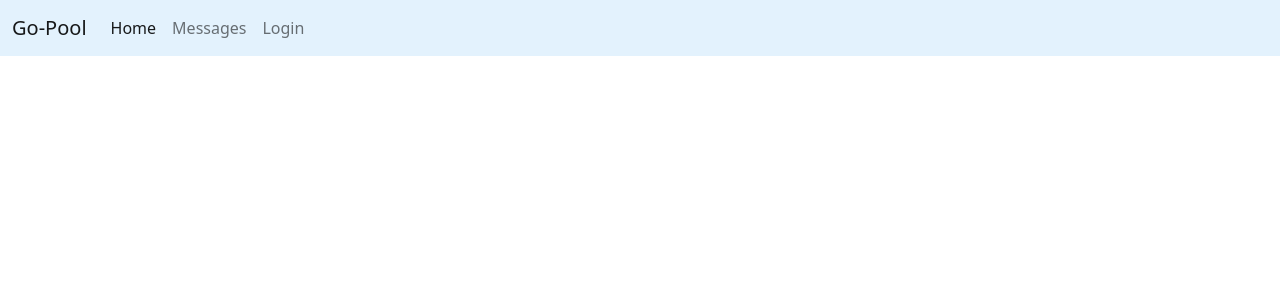
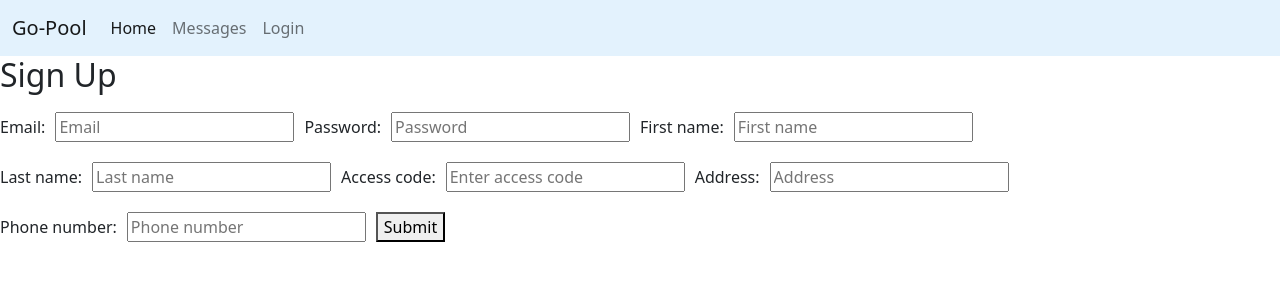
Before and after one commit to GS-goblin-shark/go-pool, a React app: page /signup in a window 1280 px wide. Shown: the top 300 px of the page. Built offline with nearby package versions, Linux system fonts and the light colour scheme.

Commit message:
committing changes before PR

```diff
--- a/client/App.js
+++ b/client/App.js
@@ -7,6 +7,7 @@ import Messages from './components/messages';
 import DirMessage from './components/directMessage';
 import Thread from './components/thread';
 import NavBar from './components/navbar';
+import Signup from './components/signup';
 
 function App() {
   const [state, updateState] = useState({
@@ -24,9 +25,9 @@ function App() {
         <Route path='/login'>
           <Login />
         </Route>
-        {/* <Route path='/signup'>
+        <Route path='/signup'>
           <Signup />
-        </Route> */}
+        </Route>
         <Route exact path='/messages'>
           <Messages />
         </Route>
--- /dev/null
+++ b/client/components/signUp.jsx
@@ -0,0 +1,126 @@
+import React, { useState, useEffect } from 'react';
+import axios from 'axios';
+//import from '../style.css';
+
+function signUp() {
+
+  const [state, setState] = useState({
+    email: '',
+    password: '',
+    firstName: '',
+    lastName: '',
+    address: '',
+    phoneNum: '',
+  })
+
+  const handleOnChange = e => {
+    setState({...state, [e.target.name]: e.target.value})
+    console.log(state)
+  }
+
+  const handleSubmit = e => {
+      e.preventDefault();
+
+      console.log('submitted')
+
+      axios.post('/api/signup', {
+        email: state.email,
+        password: state.password,
+        first_name: state.firstName,
+        last_name: state.lastName,
+        address: state.address,
+        phone_number: state.phoneNum
+      })
+      .then(function (response) {
+        console.log(response);
+      })
+      .catch(function (error) {
+        console.log(error);
+      });
+  }
+
+
+
+  return (
+    <div className='signup'>
+      <h2>Sign Up</h2>
+
+      <form>
+        <label>
+          Email:
+        <input
+          type='text'
+          placeholder='Email'
+          name='email'
+          onChange={handleOnChange}
+          required>
+        </input>
+        </label>
+        <label>
+          Password:
+        <input
+          type='password'
+          name='password'
+          onChange={handleOnChange}
+          placeholder='Password'
+          required>
+        </input>
+        </label>
+        <label>
+          First name:
+        <input
+          type='text'
+          name='firstName'
+          onChange={handleOnChange}
+          placeholder='First name'
+          required>
+        </input>
+        </label>
+        <label>
+          Last name:
+        <input
+          type='text'
+          name='lastName'
+          onChange={handleOnChange}
+          placeholder='Last name'
+          required>
+        </input>
+        </label>
+        <label>
+          Access code:
+        <input
+          type='text'
+          name='accessCode'
+          onChange={handleOnChange}
+          placeholder='Enter access code'
+          required>
+        </input>
+        </label>
+        <label>
+          Address:
+        <input
+          type='text'
+          name='address'
+          onChange={handleOnChange}
+          placeholder='Address'
+          required>
+        </input>
+        </label>
+        <label>
+          Phone number:
+        <input
+          type='text'
+          name='phoneNum'
+          onChange={handleOnChange}
+          placeholder='Phone number'
+          required>
+        </input>
+        </label>
+        <button type='submit' onClick={handleSubmit}>Submit
+        </button>
+      </form>
+    </div>
+  );
+}
+
+export default signUp;
```
Also changed, not shown: 1 other file (tests, documents, lock files or other folders).
